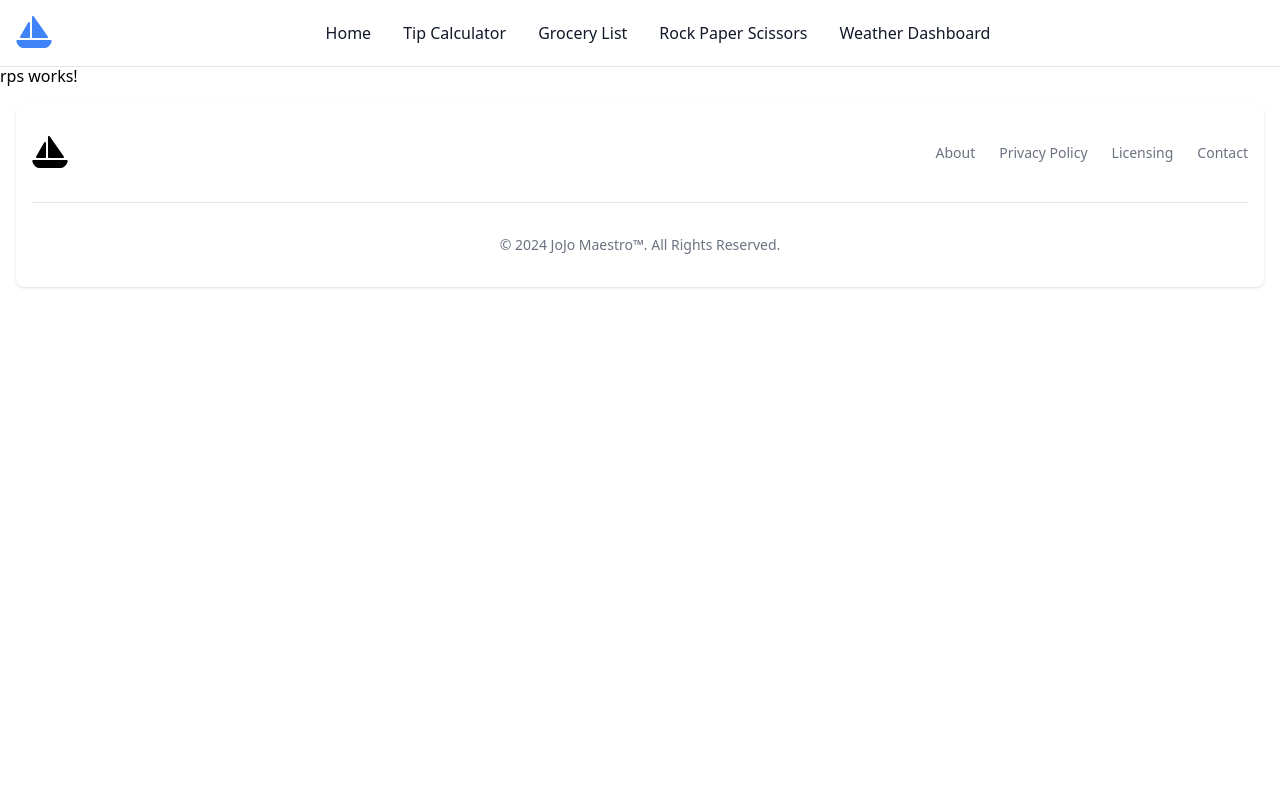
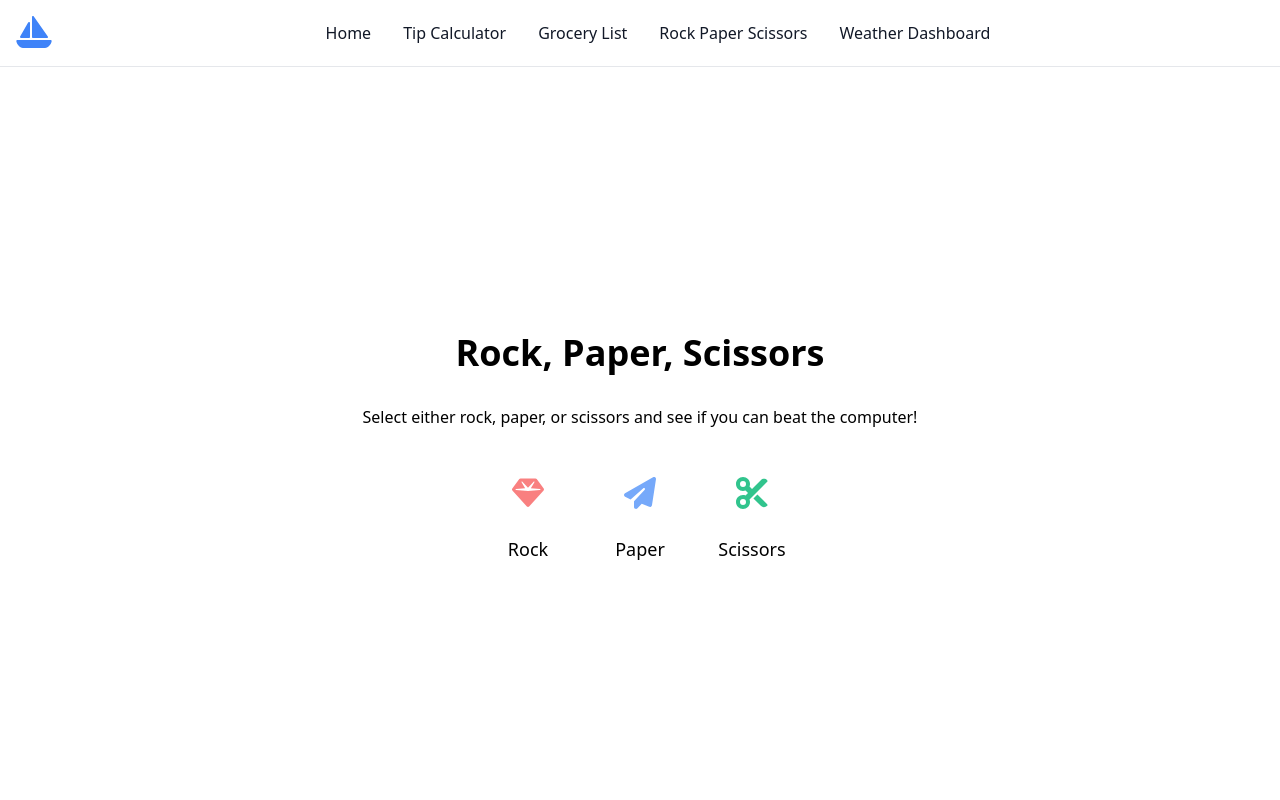
Before and after one commit to UreshiiPanda/zeal, an Angular app in the folder zeal/: page /rps in a window 1280 px wide. Shown: the top 800 px of the page. Built offline with nearby package versions, Linux system fonts and the light colour scheme.

Commit message:
rps page started

```diff
--- a/zeal/src/app/shared/components/footer/footer.component.html
+++ b/zeal/src/app/shared/components/footer/footer.component.html
@@ -3,14 +3,7 @@
 <footer class="bg-white rounded-lg shadow dark:bg-gray-900 m-4">
     <div class="w-full max-w-screen-xl mx-auto p-4 md:py-8">
         <div class="sm:flex sm:items-center sm:justify-between">
-           <fa-icon [icon]="faSailboat" size="2x"></fa-icon>
-
-<!--            <a href="https://flowbite.com/" class="flex items-center mb-4 sm:mb-0 space-x-3 rtl:space-x-reverse">
-                <img src="https://flowbite.com/docs/images/logo.svg" class="h-8" alt="Flowbite Logo" />
-                <span class="self-center text-2xl font-semibold whitespace-nowrap dark:text-white">Flowbite</span>
-            </a>
--->
-
+           <fa-icon [icon]="faSailboat" class="text-blue-500" size="2x"></fa-icon>
             <ul class="flex flex-wrap items-center mb-6 text-sm font-medium text-gray-500 sm:mb-0 dark:text-gray-400">
                 <li>
                     <a href="#" class="hover:underline me-4 md:me-6">About</a>
--- a/zeal/src/app/shared/components/grocery/grocery.component.html
+++ b/zeal/src/app/shared/components/grocery/grocery.component.html
@@ -10,7 +10,7 @@
         </svg>
       </div>
       <input type="text" id="item" name="item" [(ngModel)]="newItem" class="block w-full p-4 ps-10 text-sm text-gray-900 border border-gray-300 rounded-lg bg-gray-50 focus:ring-blue-500 focus:border-blue-500 dark:bg-gray-700 dark:border-gray-600 dark:placeholder-gray-400 dark:text-white dark:focus:ring-blue-500 dark:focus:border-blue-500" placeholder="Enter an item" required>
-      <button type="submit" class="text-white absolute end-2.5 bottom-2.5 bg-blue-700 hover:bg-blue-800 focus:ring-4 focus:outline-none focus:ring-blue-300 font-medium rounded-lg text-sm px-4 py-2 dark:bg-blue-600 dark:hover:bg-blue-700 dark:focus:ring-blue-800">Submit</button>
+      <button type="submit" class="text-white absolute end-2.5 bottom-2.5 bg-blue-500 hover:bg-blue-700 focus:ring-4 focus:outline-none focus:ring-blue-300 font-medium rounded-lg text-sm px-4 py-2 dark:bg-blue-600 dark:hover:bg-blue-700 dark:focus:ring-blue-800">Submit</button>
     </div>
   </form>
   <table class="mt-8 w-full max-w-lg">
@@ -28,5 +28,5 @@
       </tr>
     </tbody>
   </table>
-  <button (click)="clearItems()" class="mt-8 text-white bg-red-400 hover:bg-red-600 focus:ring-4 focus:outline-none focus:ring-red-300 font-medium rounded-lg text-sm px-5 py-2.5 text-center dark:bg-red-600 dark:hover:bg-red-700 dark:focus:ring-red-800">Clear Items</button>
+  <button (click)="clearItems()" class="mt-8 text-white bg-red-500 hover:bg-red-700 focus:ring-4 focus:outline-none focus:ring-red-300 font-medium rounded-lg text-sm px-5 py-2.5 text-center dark:bg-red-600 dark:hover:bg-red-700 dark:focus:ring-red-800">Clear Items</button>
 </div>
--- a/zeal/src/app/shared/components/rps/rps.component.html
+++ b/zeal/src/app/shared/components/rps/rps.component.html
@@ -1 +1,27 @@
-<p>rps works!</p>
+
+<div class="flex items-center justify-center min-h-screen">
+    <div class="text-center">
+      <h1 class="text-4xl font-bold mb-8">Rock, Paper, Scissors</h1>
+      <p class="mb-8">Select either rock, paper, or scissors and see if you can beat the computer!</p>
+      <div class="flex justify-center space-x-8 mb-8">
+        <div>
+          <button class="text-white font-bold py-4 px-6 rounded-full mb-2">
+              <fa-icon [icon]="faGem" class="text-red-400" size="2x"></fa-icon>
+          </button>
+          <p class="text-lg">Rock</p>
+        </div>
+        <div>
+          <button class="text-white font-bold py-4 px-6 rounded-full mb-2">
+            <fa-icon [icon]="faPaperPlane" class="text-blue-400" size="2x"></fa-icon>
+          </button>
+          <p class="text-lg">Paper</p>
+        </div>
+        <div>
+          <button class="text-white font-bold py-4 px-6 rounded-full mb-2">
+              <fa-icon [icon]="faScissors" class="text-green-400" size="2x"></fa-icon>
+          </button>
+          <p class="text-lg">Scissors</p>
+        </div>
+      </div>
+    </div>
+</div>
--- a/zeal/src/app/shared/components/rps/rps.component.ts
+++ b/zeal/src/app/shared/components/rps/rps.component.ts
@@ -1,12 +1,30 @@
 import { Component } from '@angular/core';
+import { faGem, faPaperPlane, faScissors } from '@fortawesome/free-solid-svg-icons';
+import { RouterOutlet, RouterLink, RouterLinkActive } from '@angular/router';
+import { FontAwesomeModule } from '@fortawesome/angular-fontawesome';
+import { FormsModule } from '@angular/forms';
+import { DecimalPipe } from '@angular/common';
+
+
 
 @Component({
   selector: 'rps',
   standalone: true,
-  imports: [],
+  imports: [
+    FontAwesomeModule,
+    DecimalPipe,
+    FormsModule,
+    RouterOutlet,
+    RouterLink,
+    RouterLinkActive,
+
+  ],
   templateUrl: './rps.component.html',
   styleUrl: './rps.component.css'
 })
 export class RpsComponent {
+  faGem = faGem;
+  faPaperPlane = faPaperPlane;
+  faScissors = faScissors;
 
 }
```
